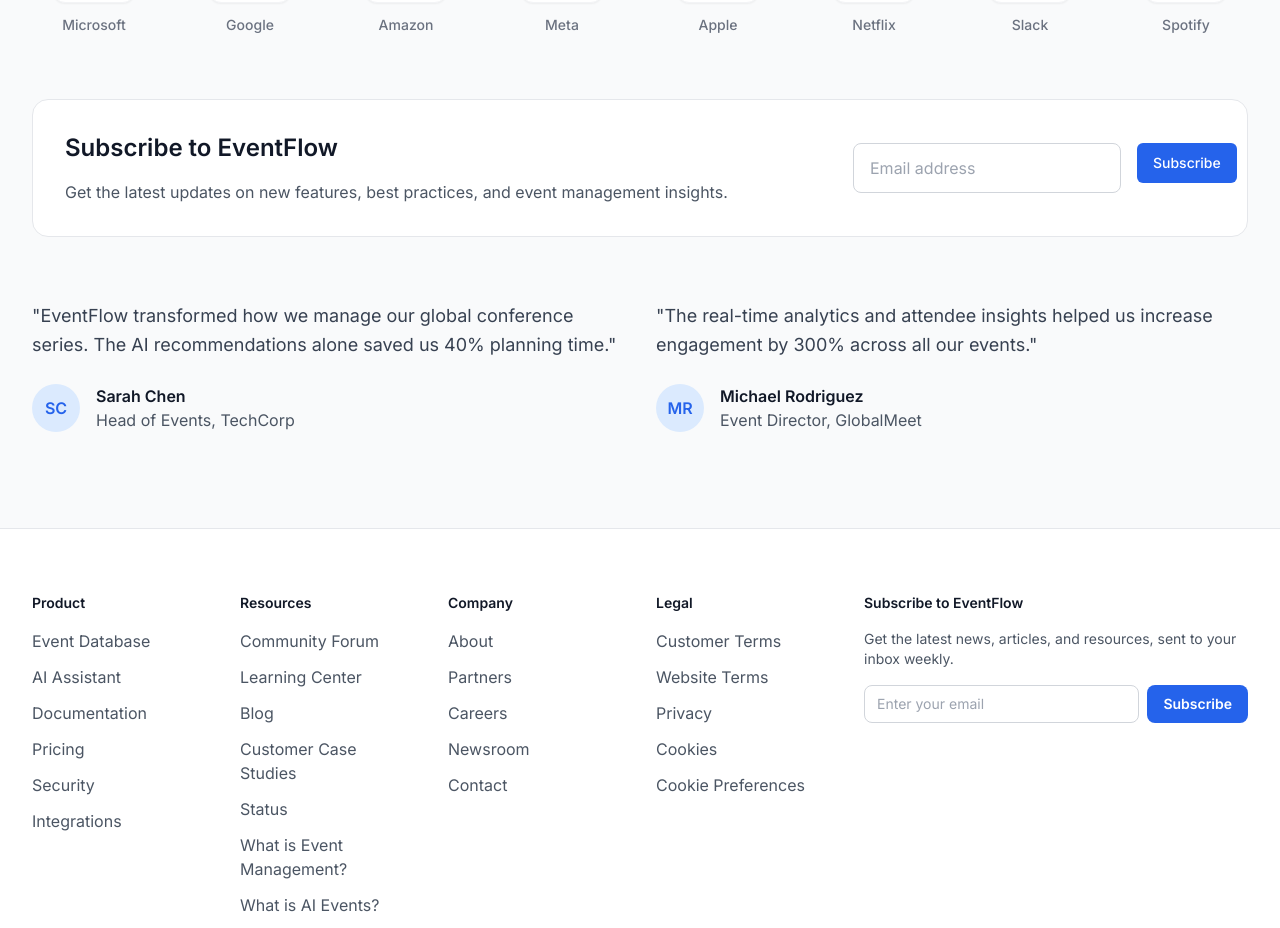
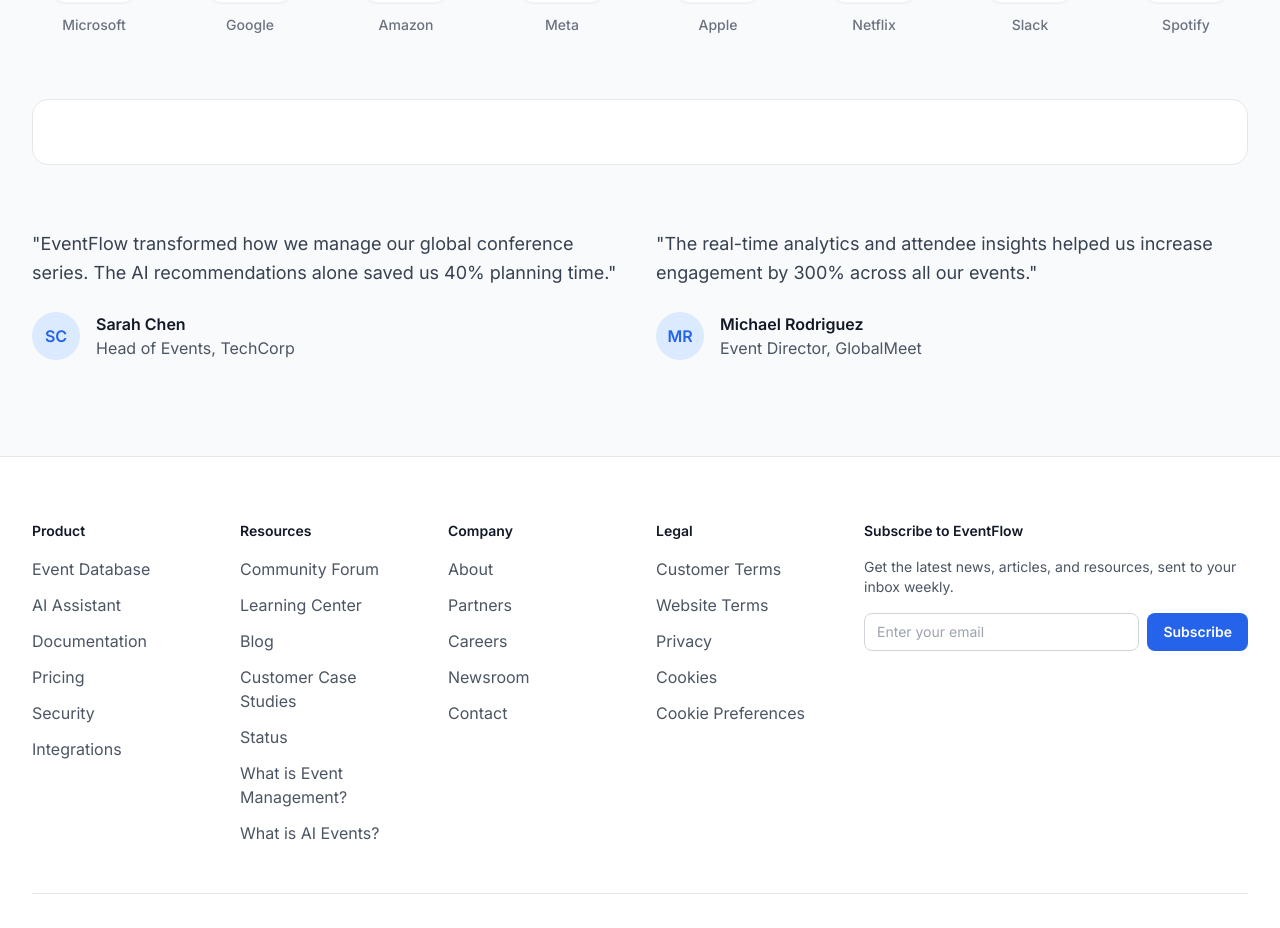
Before and after one commit to Franc-dev/ai-powered-events, a Next.js app: page / in a window 1280 px wide. Shown: the part 6840-7768 px from the top of the page. Built offline with nearby package versions, Linux system fonts and the light colour scheme.

Commit message:
professional UI

```diff
--- a/components/landing/TrustedSection.tsx
+++ b/components/landing/TrustedSection.tsx
@@ -1,7 +1,6 @@
 "use client"
 
 import { motion } from "framer-motion"
-import { Button } from "@/components/ui/button"
 import type { JSX } from "react"
 
 const testimonials = [
@@ -179,22 +178,7 @@ export default function TrustedSection() {
           viewport={{ once: true }}
           className="bg-white rounded-2xl border border-gray-200 p-8 mb-16"
         >
-          <div className="grid lg:grid-cols-3 gap-8 items-center">
-            <div className="lg:col-span-2">
-              <h3 className="text-2xl font-semibold text-gray-900 mb-4">Subscribe to EventFlow</h3>
-              <p className="text-gray-600">
-                Get the latest updates on new features, best practices, and event management insights.
-              </p>
-            </div>
-            <div className="flex space-x-4">
-              <input
-                type="email"
-                placeholder="Email address"
-                className="flex-1 px-4 py-3 border border-gray-300 rounded-lg focus:ring-2 focus:ring-blue-500 focus:border-transparent"
-              />
-              <Button className="pinecone-button-primary">Subscribe</Button>
-            </div>
-          </div>
+
         </motion.div>
 
         {/* Testimonials */}
```
